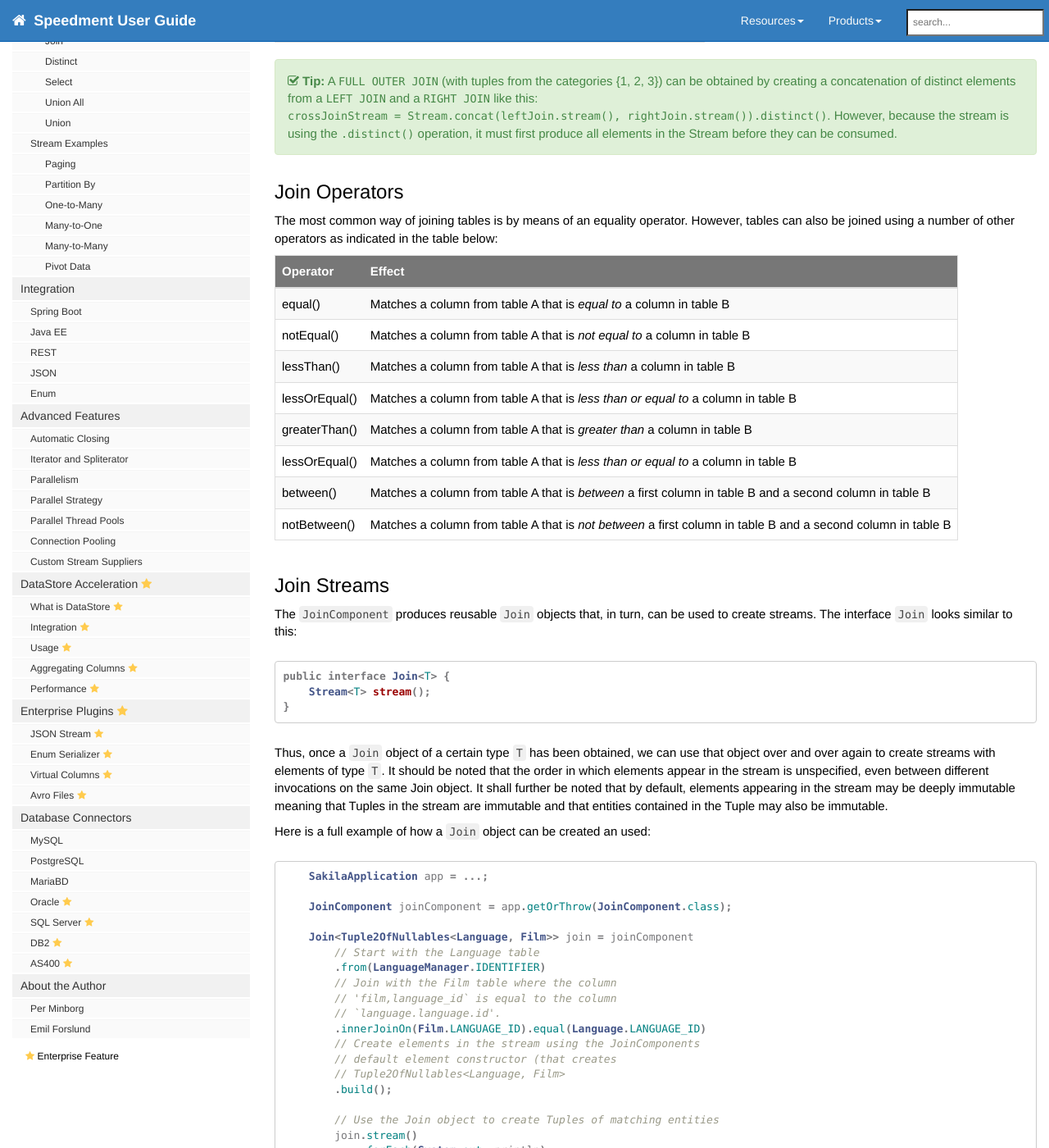
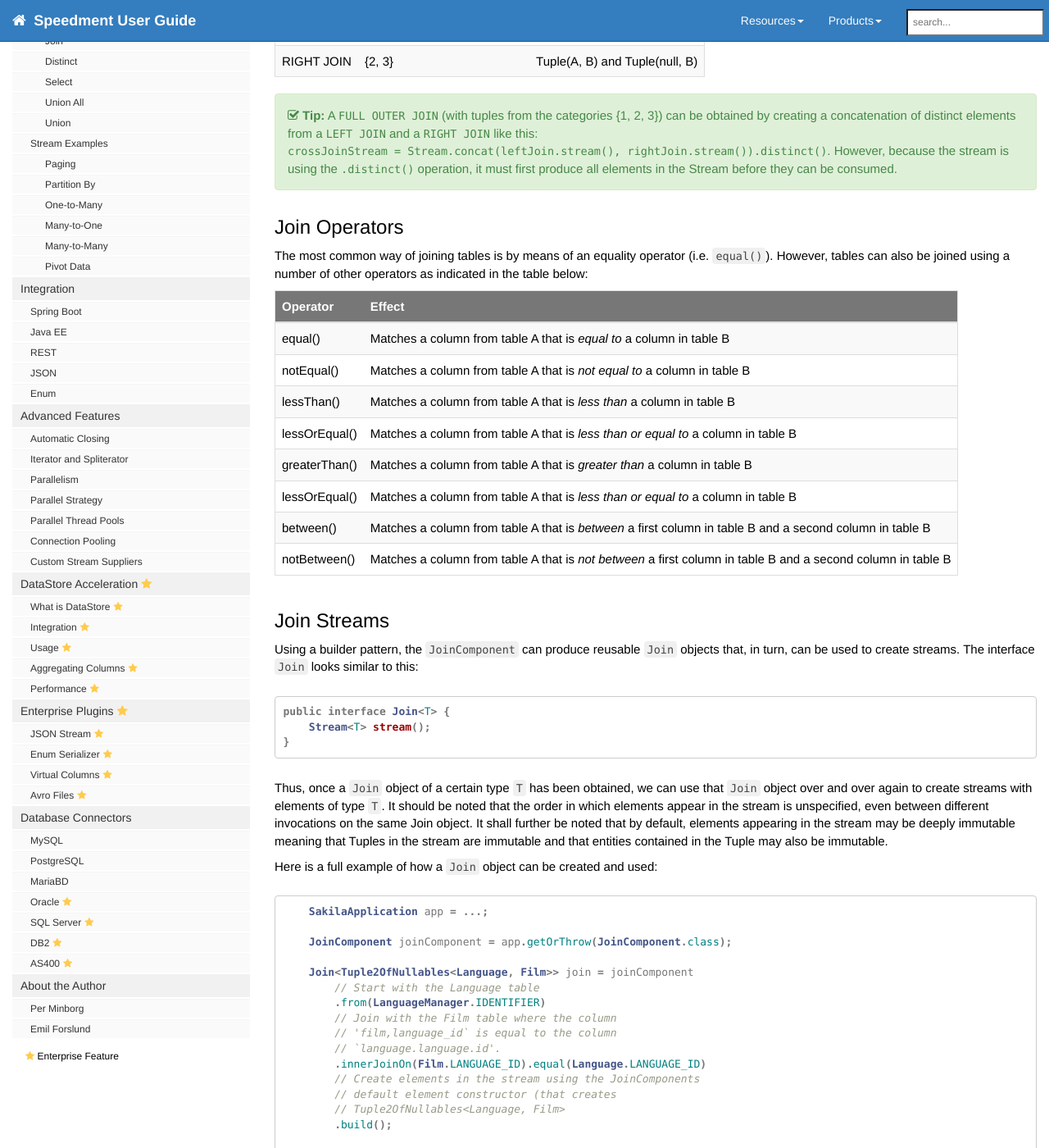
Before and after one commit to speedment/speedment-doc, a Jekyll site: the page built from pages/join.md, in a window 1280 px wide and 1400 px high, scrolled down 1666 px. Shown: the whole window at 82% size. Built offline with Jekyll 4.4.1, drawn with Linux system fonts in a browser that asks for light colours; nearby versions of some CDN libraries; comment, search, counter and statistics services are not loaded; some of the changed text lies outside the part shown.

Commit message:
Fix typos in Join

````diff
--- a/pages/join.md
+++ b/pages/join.md
@@ -27,7 +27,7 @@
 | RIGHT JOIN     | rightJoinOn() | A Stream with entities from tables (A and B) in the join with matching column values or just an entity from B. The result of a right join for tables A and B always contains all entities of the "right" table (B), even if the join-condition does not find any matching row in the "left" table (A). This means that if the ON clause matches 0 (zero) entities in A (for a given entity in B), the join will still return a entity in the result Tuple (for that row)—but with an entity from A that is `null` in the Tuple. A right join returns all the values from an inner join plus all values in the left table (B) that do not match to the right table (A), including rows with NULL (empty) values in the linking column.
 | CROSS JOIN     | crossJoin()   | A Stream with the Cartesian product of entities from tables (A and B) in the join. In other words, it will produce a Stream with Tuples from two tables (A and B) which combine each entity from the A table with each entity from the B table.
 
-Left Join and Right Join creates Tuples with entities that are `null` for elements that are not part of the inner set.
+`LEFT JOIN` and `RIGHT JOIN` creates Tuples with entities that are `null` for elements that are not part of the inner set whereas `INNER JOIN` and `CROSS JOIN` creates Tuples with entities that are never `null`.
 
 Below is a picture of the different categories of Tuples a join can produce. The yellow circle marked with A is the "left" table and the blue circle marked with B is the "right" table. The middle category marked 2 (where the circles overlaps) represents Tuple(A entity, B entity) of entities where the join-condition matches. The category marked 1 represents Tuples(A entity, null) of A entities where the join-condition have no match in B. Finally, the category marked 3 represents Tuples(null, B entity) of B entities where the join-condition have no match in A.
 
@@ -46,7 +46,7 @@
 " %}
 
 ## Join Operators
-The most common way of joining tables is by means of an equality operator. However, tables can also be joined using a number of other operators as indicated in the table below:
+The most common way of joining tables is by means of an equality operator (i.e. `equal()`). However, tables can also be joined using a number of other operators as indicated in the table below:
 
 | Operator       | Effect
 | :------------- | :----------------------------------------------------------------------------------- |
@@ -59,17 +59,18 @@
 | between()      | Matches a column from table A that is *between* a first column in table B and a second column in table B
 | notBetween()   | Matches a column from table A that is *not between* a first column in table B and a second column in table B
 
+
 ## Join Streams
-The `JoinComponent` produces reusable `Join` objects that, in turn, can be used to create streams. The interface `Join` looks similar to this:
+Using a builder pattern, the `JoinComponent` can produce reusable `Join` objects that, in turn, can be used to create streams. The interface `Join` looks similar to this:
 
 ``` java
 public interface Join<T> {
     Stream<T> stream();
 }
 ```
-Thus, once a `Join` object of a certain type `T` has been obtained, we can use that object over and over again to create streams with elements of type `T`. It should be noted that the order in which elements appear in the stream is unspecified, even between different invocations on the same Join object. It shall further be noted that by default, elements appearing in the stream may be deeply immutable meaning that Tuples in the stream are immutable and that entities contained in the Tuple may also be immutable.
+Thus, once a `Join` object of a certain type `T` has been obtained, we can use that `Join` object over and over again to create streams with elements of type `T`. It should be noted that the order in which elements appear in the stream is unspecified, even between different invocations on the same Join object. It shall further be noted that by default, elements appearing in the stream may be deeply immutable meaning that Tuples in the stream are immutable and that entities contained in the Tuple may also be immutable.
 
-Here is a full example of how a `Join` object can be created an used:
+Here is a full example of how a `Join` object can be created and used:
 
 ``` java
     SakilaApplication app = ...;
@@ -191,6 +192,8 @@
     join.stream()
        .forEach(System.out::println);
 ```
+
+The `.where()` method can be called several times with different predicates to further reduce the number of elements in the stream. The different predicates will be combined using an `AND` operation.
 
 {% include important.html content= "
 Currently, only predicates obtained from the entity fields can be used (thus, anonymous lambdas cannot be used). Furthermore, predicates cannot be composed using the `.and()` and `.or()` methods. Instead. several invocations of the `.where()` method can be used to express `AND` compositions. This [limitation](https://github.com/speedment/speedment/issues/601) will be removed in a future version of Speedment.
````
Also changed, not shown: other parts of pages/join.md (+2 -2 lines).
